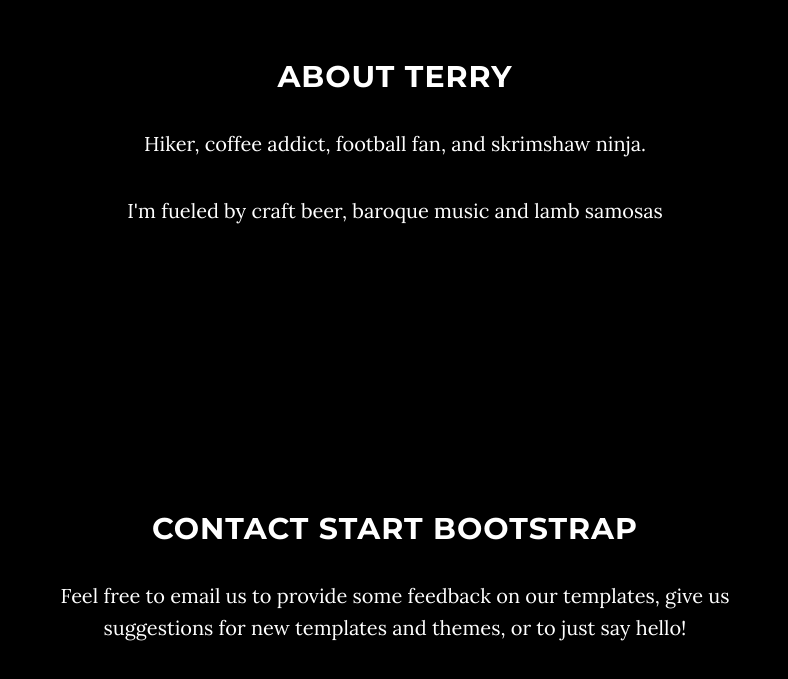
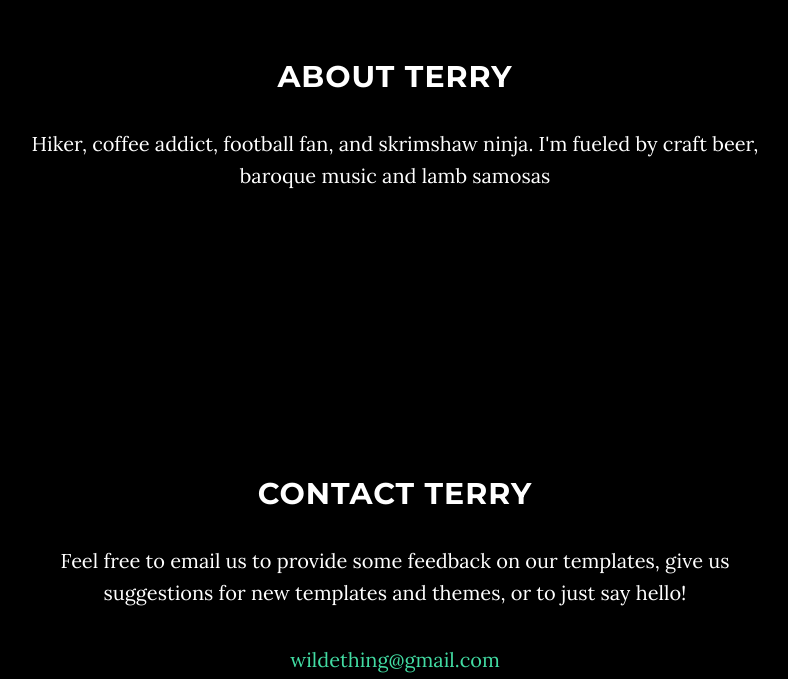
Before and after one commit to terrams/terrams.github.io, a website: page index.html in a window 1280 px wide. Shown: the part 990-1669 px from the top of the page, without its empty margins (245-1033 px from the left). Drawn offline with nearby package versions, Linux system fonts and the light colour scheme; some packages are replaced by stand-ins of ours.

Commit message:
home page changes

```diff
--- a/index.html
+++ b/index.html
@@ -91,8 +91,7 @@
         <div class="row">
             <div class="col-lg-8 col-lg-offset-2">
                 <h2>About Terry</h2>
-                <p>Hiker, coffee addict, football fan, and skrimshaw ninja.</p>
-                <p>I'm fueled by craft beer, baroque music and lamb samosas</p>
+                <p>Hiker, coffee addict, football fan, and skrimshaw ninja. I'm fueled by craft beer, baroque music and lamb samosas</p>
             </div>
         </div>
     </section>
@@ -114,9 +113,9 @@
     <section id="contact" class="container content-section text-center">
         <div class="row">
             <div class="col-lg-8 col-lg-offset-2">
-                <h2>Contact Start Bootstrap</h2>
+                <h2>Contact Terry</h2>
                 <p>Feel free to email us to provide some feedback on our templates, give us suggestions for new templates and themes, or to just say hello!</p>
-                <p><a href="mailto:feedback@startbootstrap.com">feedback@startbootstrap.com</a>
+                <p><a href="mailto:wildething@gmail.com">wildething@gmail.com</a>
                 </p>
                 <ul class="list-inline banner-social-buttons">
                     <li>
```
